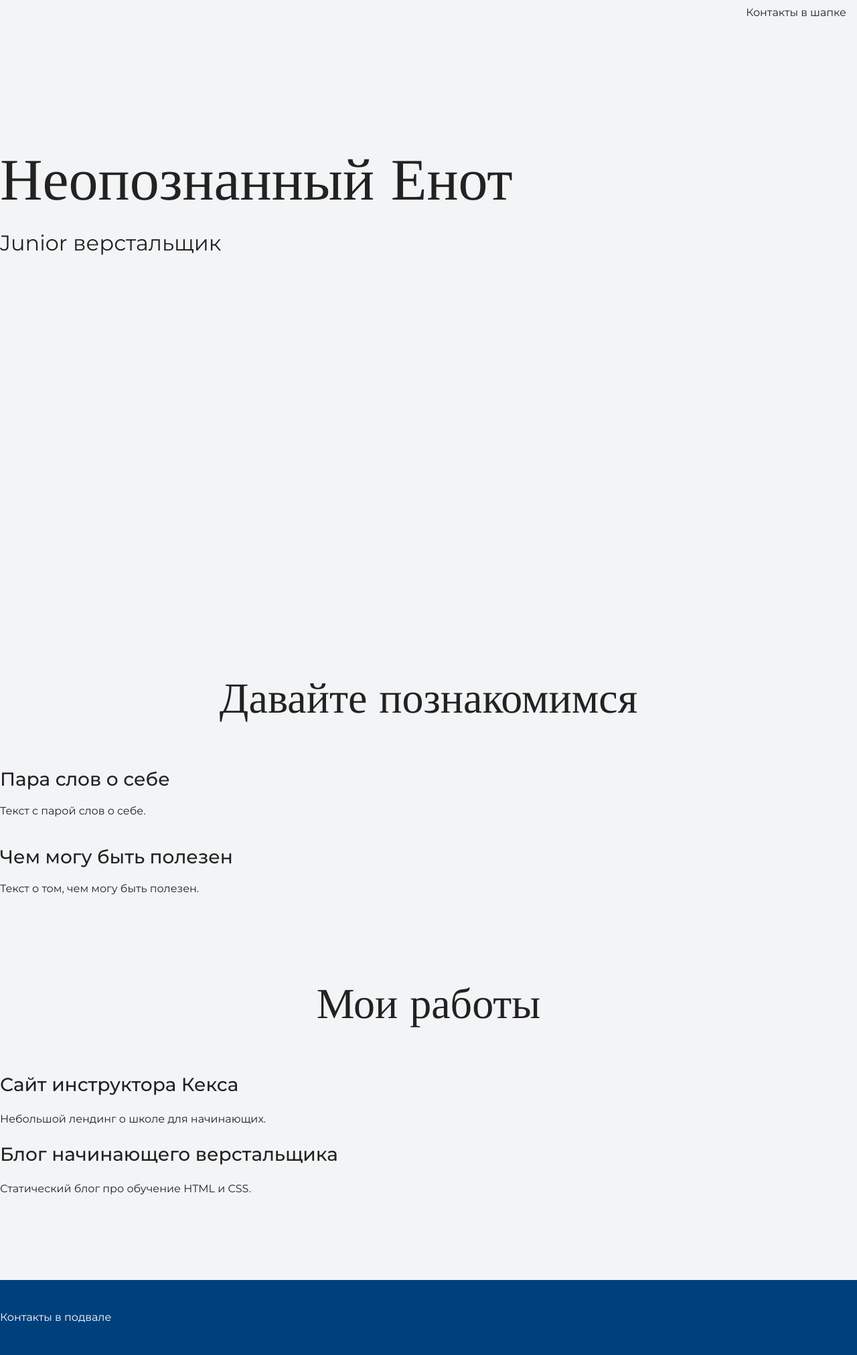
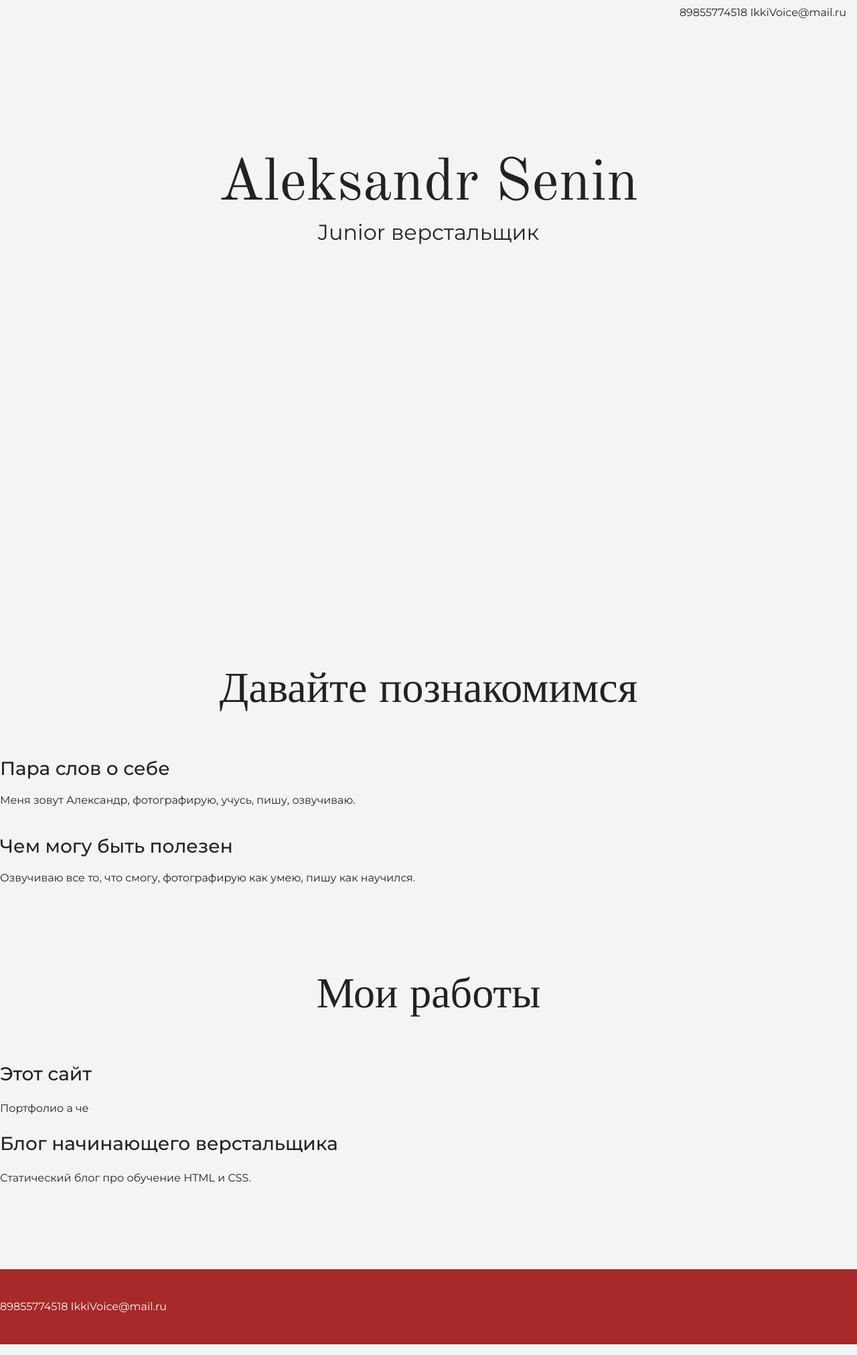
Before and after one commit to Ikkihiro/My-site, a plain HTML site: page index.html in a window 1280 px wide. Shown: the part 29-2052 px from the top of the page at 67% size. Drawn offline with nearby package versions, Linux system fonts and the light colour scheme.

Commit message:
обновление

```diff
--- a/index.html
+++ b/index.html
@@ -6,31 +6,32 @@
     <link rel="stylesheet" href="style.css">
     <title>Портфолио Junior верстальщика</title>
     <link href="https://fonts.googleapis.com/css?family=Montserrat:400,500,700|Old+Standard+TT&display=swap&subset=cyrillic" rel="stylesheet">
+
 </head>
 
 <body>
     <header class="page-header">
-        <div class="container"> Контакты в шапке </div>
+        <div class="container"> 89855774518 IkkiVoice@mail.ru </div>
     </header>
     <section class="hero-image">
-        <h1 class="heading">Неопознанный Енот</h1>
+        <h1 class="heading">Aleksandr Senin</h1>
         <p>Junior верстальщик</p>
     </section>
     <section class="intro">
         <h2 class="subheading">Давайте познакомимся</h2>
         <h3>Пара слов о себе</h3>
-        <p>Текст с парой слов о себе.</p>
+        <p>Меня зовут Александр, фотографирую, учусь, пишу, озвучиваю.</p>
         <h3>Чем могу быть полезен</h3>
-        <p>Текст о том, чем могу быть полезен.</p>
+        <p>Озвучиваю все то, что смогу, фотографирую как умею, пишу как  научился.</p>
     </section>
     <section class="portfolio">
         <h2 class="subheading">Мои работы</h2>
-        <h3>Сайт инструктора Кекса</h3>
-        <p>Небольшой лендинг о школе для начинающих.</p>
+        <h3>Этот сайт</h3>
+        <p>Портфолио а че</p>
         <h3>Блог начинающего верстальщика</h3>
         <p>Статический блог про обучение HTML и CSS.</p>
     </section>
-    <footer class="page-footer"> Контакты в подвале </footer>
+    <footer class="page-footer"> 89855774518 IkkiVoice@mail.ru </footer>
 </body>
 
 </html>
--- a/style.css
+++ b/style.css
@@ -12,8 +12,8 @@ body {
 }
 
 .container {
-  max-width: 0 928px;
-  margin: 0 center;
+  max-width: 928px;
+  margin: 0 auto;
   padding: 0 16px;
 }
 
@@ -56,17 +56,19 @@ body {
 }
 
 .heading {
-  margin: 0 0 16px;
+  margin: 0 0 auto;
   font-family: "Old Standard TT", "Times", "Times New Roman", serif;
   font-size: 88px;
   line-height: 96px;
   font-weight: 400;
+    text-align: center;
 }
 
 .hero-image p {
   margin: 0;
   font-size: 32px;
   line-height: 48px;
+    text-align: center;
 }
 
 .intro {
@@ -171,13 +173,13 @@ body {
 
 .page-footer {
   padding: 40px 0;
-  background-color: #00417d;
+  background-color: #a72929;
   color: #ffffff;
 }
 
 .page-footer a {
   margin-left: 56px;
-  color: inherit;
+  color: #c43535;
   text-decoration: none;
   background-repeat: no-repeat;
   background-position: left;
```
